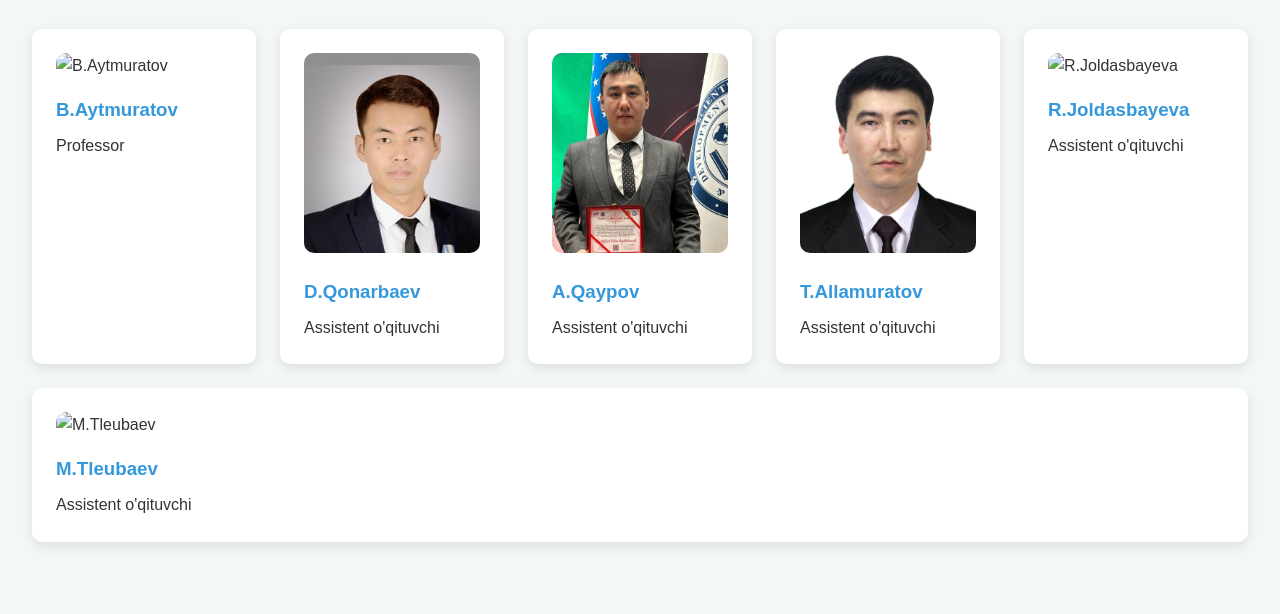
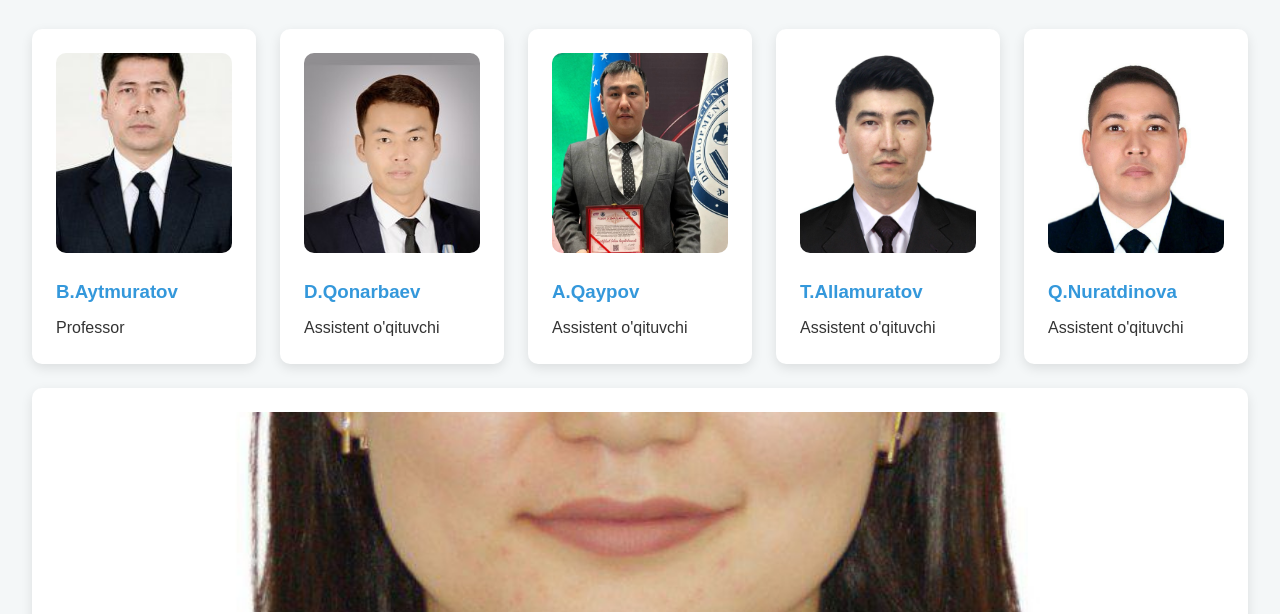
Before and after one commit to Xakker04/tvtsayt, a plain HTML site: page teachers.html in a window 1280 px wide. Shown: the part 226-840 px from the top of the page. Drawn offline with Linux system fonts and the light colour scheme.

Commit message:
Update teachers.html

```diff
--- a/teachers.html
+++ b/teachers.html
@@ -29,7 +29,7 @@
     <h2 class="section-title">O'qituvchilar</h2>
     <div class="teachers-container">
         <div class="teacher">
-            <img src="aytmuratov.jpg" alt="B.Aytmuratov">
+            <img src="photo_5357052922816041486_m.jpg" alt="B.Aytmuratov">
             <h3>B.Aytmuratov</h3>
             <p>Professor</p>
         </div>
@@ -49,13 +49,13 @@
             <p>Assistent o'qituvchi</p>
         </div>
         <div class="teacher">
-            <img src="joldasbayeva.jpg" alt="R.Joldasbayeva">
-            <h3>R.Joldasbayeva</h3>
+            <img src="photo_5359304722629725183_x.jpg" alt="R.Joldasbayeva">
+            <h3>Q.Nuratdinova</h3>
             <p>Assistent o'qituvchi</p>
         </div>
         <div class="teacher">
-            <img src="tleubaev.jpg" alt="M.Tleubaev">
-            <h3>M.Tleubaev</h3>
+            <img src="photo_5357052922816041390_y.jpg" alt="M.Tleubaev">
+            <h3>M.Artikbaev</h3>
             <p>Assistent o'qituvchi</p>
         </div>
     </div>
```
